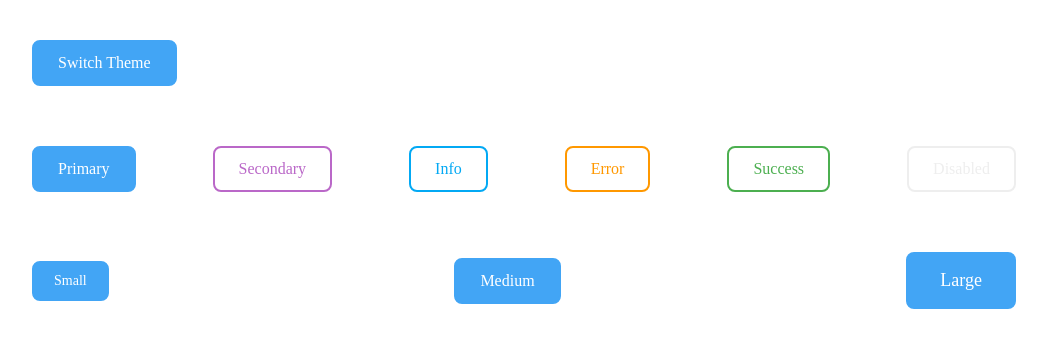
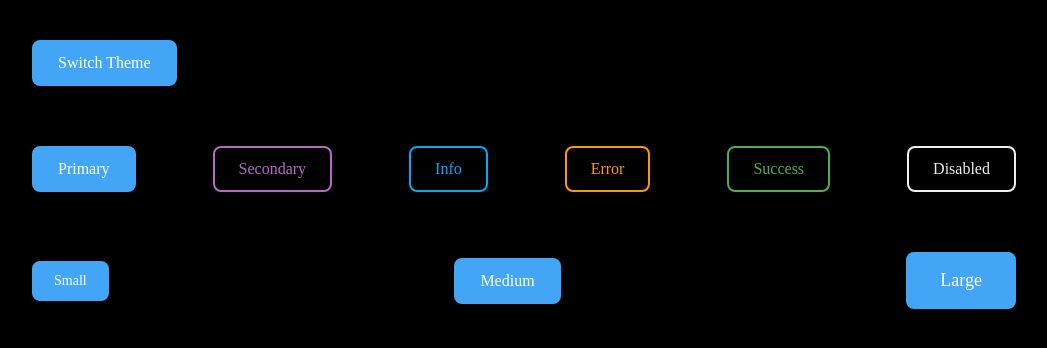
Before and after one commit to roman-devtailor/deimos-ui, a website: page src/index.html in a window 1280 px wide. Shown: the whole page, without its empty margins (116-1163 px from the left). Drawn offline with nearby package versions, Linux system fonts and the light colour scheme; files that its build step writes are made by us from their sources.

Commit message:
fix example base colors

```diff
--- a/src/index.html
+++ b/src/index.html
@@ -7,8 +7,8 @@
     <link href="/main.css" rel="stylesheet">
     <style>
       body {
-        background: var(--color-white);
-        color: var(--color-black);
+        background: var(--color-black);
+        color: var(--color-white);
       }
 
       .row {
```
Also changed, not shown: dist/index.html.
